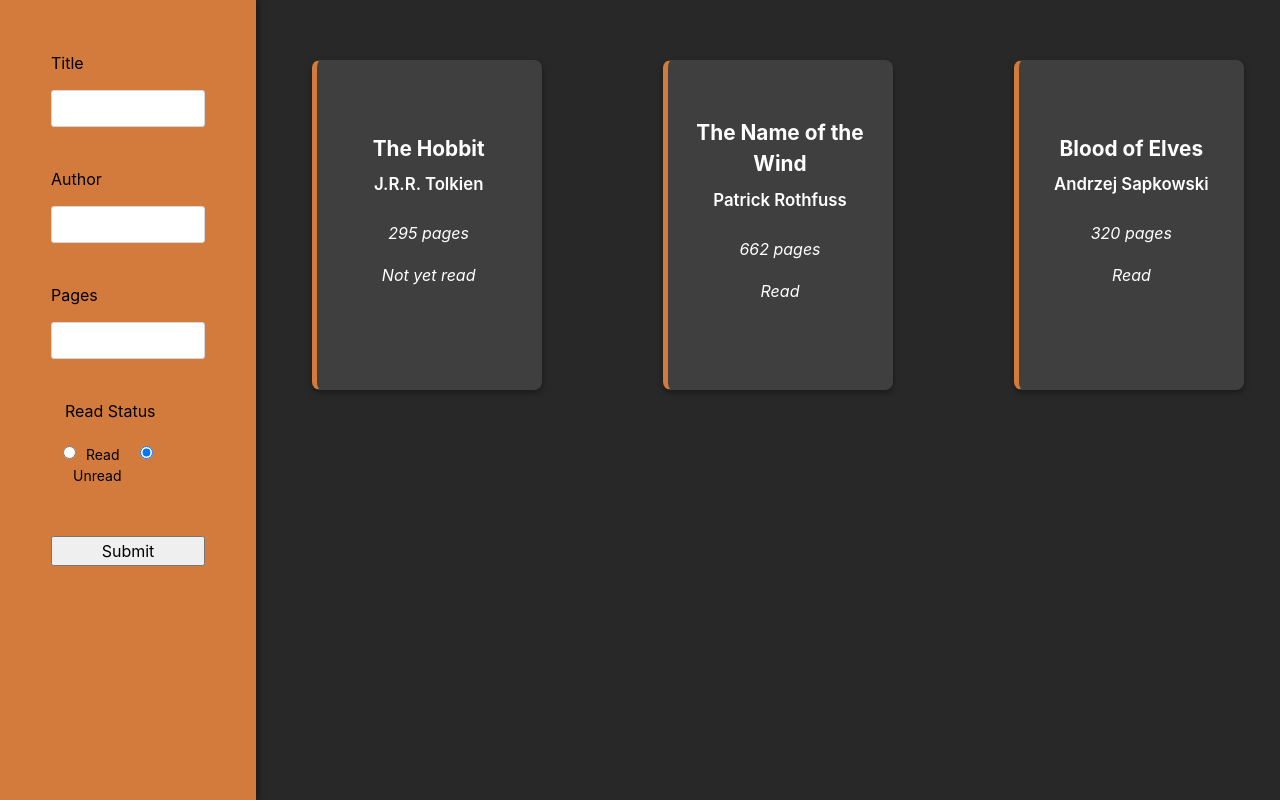
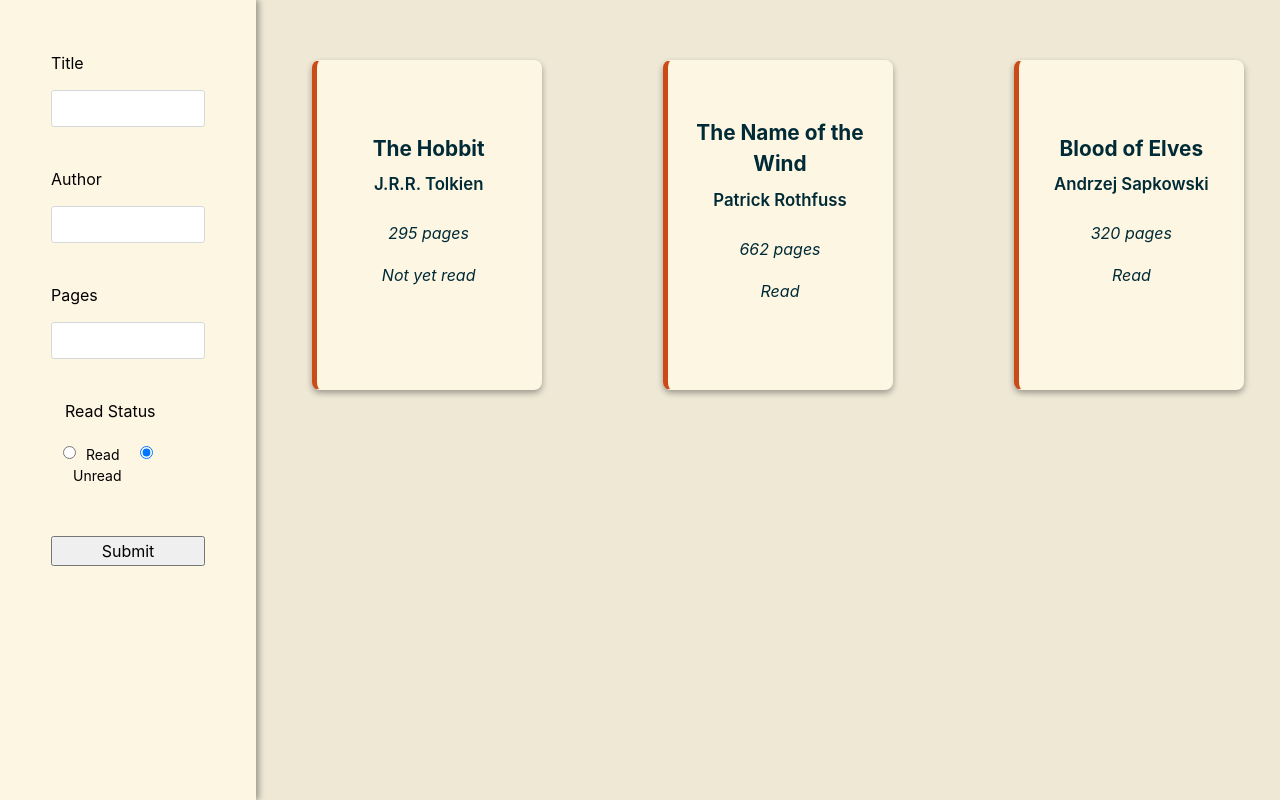
Before and after one commit to JonahKF/odin-library, a plain HTML site: page index.html in a window 1280 px wide. Drawn offline with Linux system fonts and the light colour scheme.

Commit message:
ADDED: Solarized color scheme

```diff
--- a/styles.css
+++ b/styles.css
@@ -61,7 +61,7 @@ h6 {
 }
 
 .sidebar {
-    background-color: #d37a3d;
+    background-color: #fdf6e3;
     height: 100vh;
     position: relative;
     border: 1px solid transparent;
@@ -121,7 +121,7 @@ h6 {
 }
 
 .container {
-    background-color: #282828;
+    background-color: #eee8d5;
     display: grid;
     grid-template-columns: repeat(auto-fit, minmax(250px, 1fr));
     gap: 50px;
@@ -131,8 +131,8 @@ h6 {
 }
 
 .card {
-    background-color: #3f3f3f;
-    color: #fff;
+    background-color: #fdf6e3;
+    color: #002b36;
     width: 230px;
     height: 330px;
     border-radius: 8px;
@@ -143,7 +143,7 @@ h6 {
     padding-bottom: 30px;
     gap: 8px;
     border: 1px solid transparent;
-    border-left: 5px solid #d37a3d;
+    border-left: 5px solid #cb4b16;
     box-shadow: 0px 3px 6px 0px rgba(0, 0, 0, 0.35);
     transition: 0.5s;
 }
```
